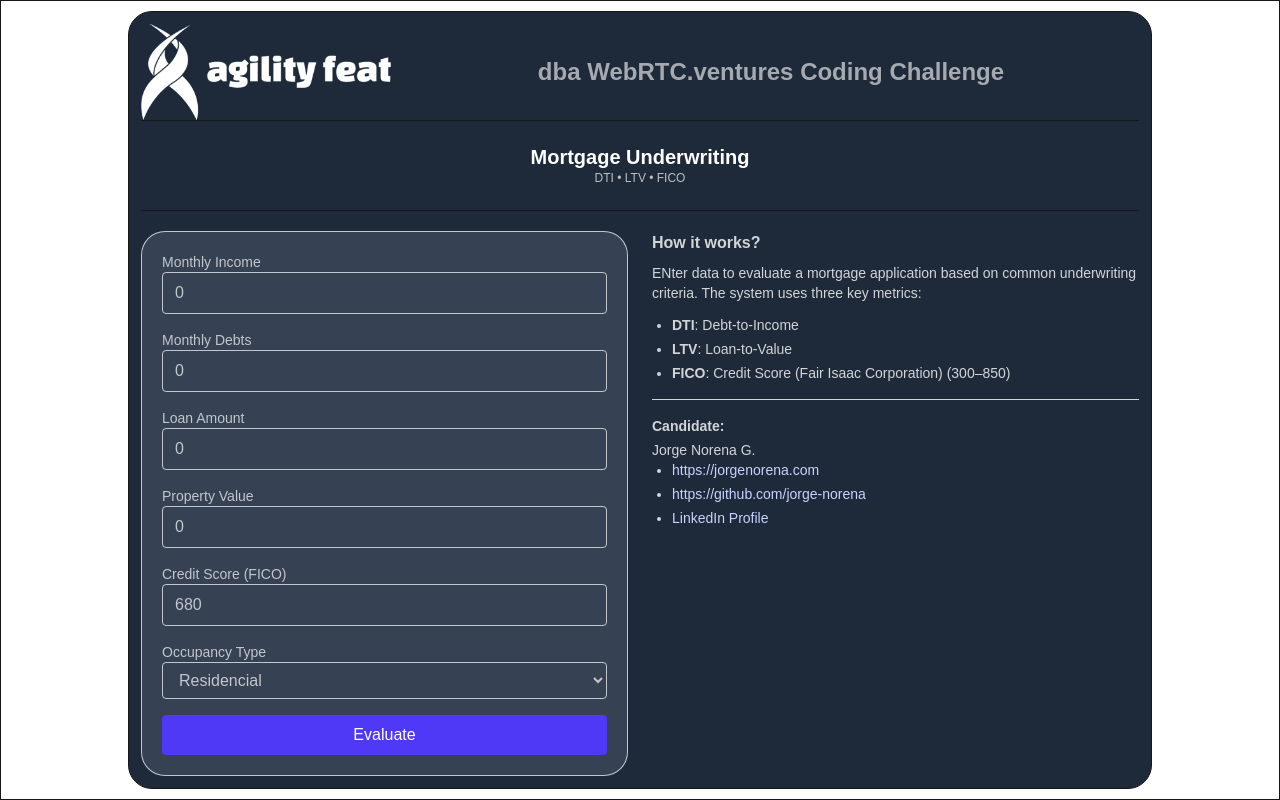
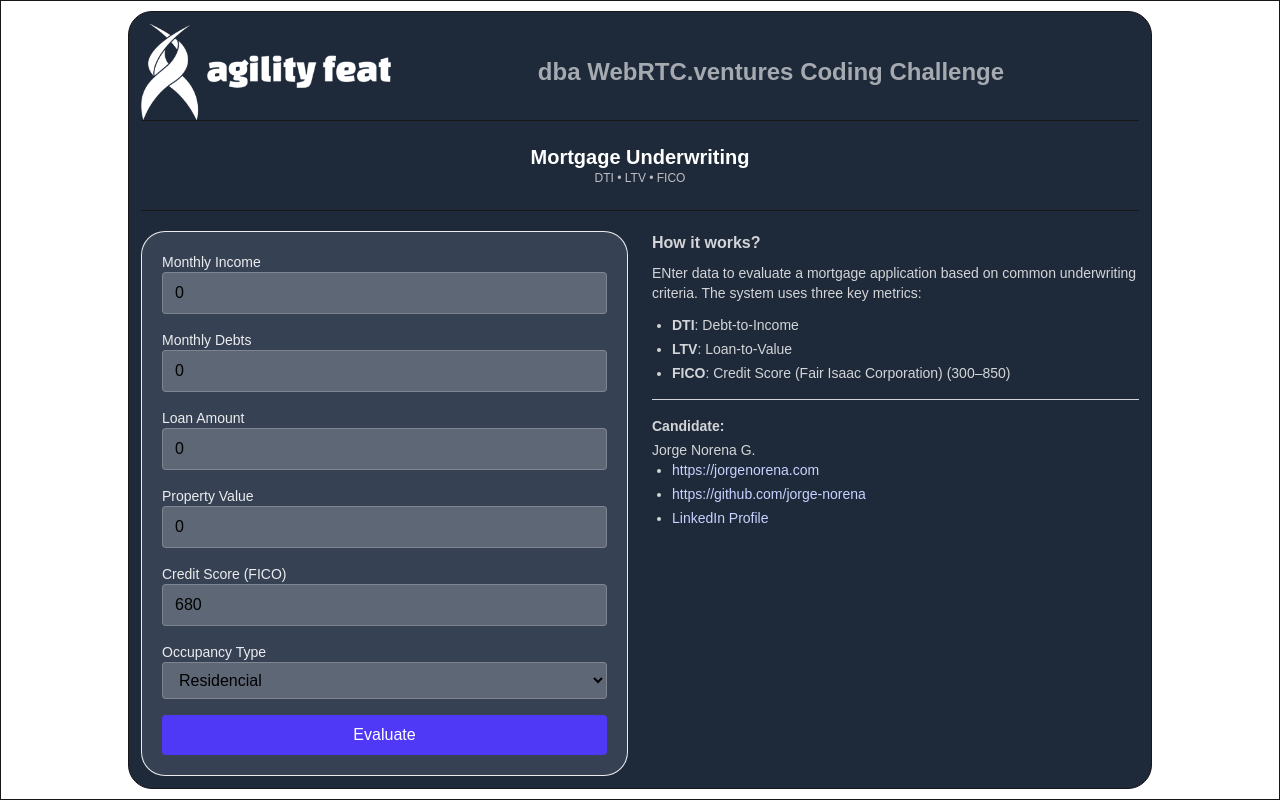
Before and after one commit to jorge-norena/mortgage-calculator, a Next.js app: page / in a window 1280 px wide. Built offline with nearby package versions, Linux system fonts and the light colour scheme.

Commit message:
Borrower Form Validation

```diff
--- a/components/BorrowerForm.tsx
+++ b/components/BorrowerForm.tsx
@@ -1,11 +1,13 @@
 "use client";
 
-import { useState } from "react";
+import { useMemo, useState } from "react";
 import { BorrowerInput } from "@/lib/types";
 
 interface BorrowerFormProps {
   onSubmit: (data: BorrowerInput) => void;
 }
+
+type FieldErrors = Partial<Record<keyof BorrowerInput, string>>;
 
 export default function BorrowerForm({ onSubmit }: BorrowerFormProps) {
   const [formData, setFormData] = useState<BorrowerInput>({
@@ -17,90 +19,198 @@ export default function BorrowerForm({ onSubmit }: BorrowerFormProps) {
     occupancy: "Residencial",
   });
 
+  const [errors, setErrors] = useState<FieldErrors>({});
+
+  // Basic validation function
+  const validate = (i: BorrowerInput): FieldErrors => {
+    const e: FieldErrors = {};
+    if (!(i.monthlyIncome > 0)) e.monthlyIncome = "Income must be > 0";
+    if (!(i.monthlyDebts >= 0)) e.monthlyDebts = "Debts must be ≥ 0";
+    if (!(i.loanAmount > 0)) e.loanAmount = "Loan must be > 0";
+    if (!(i.propertyValue > 0)) e.propertyValue = "Value must be > 0";
+    if (!(Number.isFinite(i.fico) && i.fico >= 300 && i.fico <= 850)) {
+      e.fico = "FICO must be between 300 and 850";
+    }
+
+    return e;
+  };
+
+  const hasErrors = useMemo(() => Object.keys(errors).length > 0, [errors]);
+
   const handleChange = (
     e: React.ChangeEvent<HTMLInputElement | HTMLSelectElement>
   ) => {
     const { name, value } = e.target;
-    setFormData((prev) => ({
-      ...prev,
+    const next = {
+      ...formData,
       [name]: name === "occupancy" ? value : Number(value),
-    }));
+    } as BorrowerInput;
+
+    setFormData(next);
+    // Hot validation
+    setErrors(validate(next));
   };
 
   const handleSubmit = (e: React.FormEvent) => {
     e.preventDefault();
+    const v = validate(formData);
+    setErrors(v);
+    if (Object.keys(v).length) return;
     onSubmit(formData);
   };
+
+  const inputBase =
+    "w-full border rounded px-3 py-2 bg-white/20 text-black placeholder-black/40";
+  const invalid = "border-red-500 ring-1 ring-red-400";
+  const label = "block text-sm font-medium";
+  const help = "text-xs text-red-400 mt-1";
+
+  const err = (k: keyof BorrowerInput) =>
+    errors[k] ? <p className={help}>{errors[k]}</p> : null;
 
   return (
     <form
       onSubmit={handleSubmit}
-      className="grid gap-4 border bg-gray-700 p-5 rounded-3xl text-white/70"
+      className="grid gap-4 border bg-gray-700 p-5 rounded-3xl text-white/90"
+      noValidate
     >
       <div>
-        <label className="block text-sm font-medium">Monthly Income</label>
+        <label htmlFor="monthlyIncome" className={label}>
+          Monthly Income
+        </label>
         <input
+          id="monthlyIncome"
           type="number"
           name="monthlyIncome"
+          inputMode="decimal"
           value={formData.monthlyIncome}
           onChange={handleChange}
-          className="w-full border rounded px-3 py-2"
+          className={`${inputBase} ${
+            errors.monthlyIncome ? invalid : "border-white/20"
+          }`}
+          min={0}
+          step="500"
+          placeholder="e.g., 10000"
         />
+        {errors.monthlyIncome && (
+          <p id="income-error" className={help}>
+            {errors.monthlyIncome}
+          </p>
+        )}
       </div>
 
       <div>
-        <label className="block text-sm font-medium">Monthly Debts</label>
+        <label htmlFor="monthlyDebts" className={label}>
+          Monthly Debts
+        </label>
         <input
+          id="monthlyDebts"
           type="number"
           name="monthlyDebts"
+          inputMode="decimal"
           value={formData.monthlyDebts}
           onChange={handleChange}
-          className="w-full border rounded px-3 py-2"
+          className={`${inputBase} ${
+            errors.monthlyDebts ? invalid : "border-white/20"
+          }`}
+          min={0}
+          step="500"
+          placeholder="e.g., 3000"
         />
+        {errors.monthlyDebts && (
+          <p id="debts-error" className={help}>
+            {errors.monthlyDebts}
+          </p>
+        )}
       </div>
 
       <div>
-        <label className="block text-sm font-medium">Loan Amount</label>
+        <label htmlFor="loanAmount" className={label}>
+          Loan Amount
+        </label>
         <input
+          id="loanAmount"
           type="number"
           name="loanAmount"
+          inputMode="decimal"
           value={formData.loanAmount}
           onChange={handleChange}
-          className="w-full border rounded px-3 py-2"
+          className={`${inputBase} ${
+            errors.loanAmount ? invalid : "border-white/20"
+          }`}
+          min={0}
+          step="500"
+          placeholder="e.g., 250000"
         />
+        {errors.loanAmount && (
+          <p id="loan-error" className={help}>
+            {errors.loanAmount}
+          </p>
+        )}
       </div>
 
       <div>
-        <label className="block text-sm font-medium">Property Value</label>
+        <label htmlFor="propertyValue" className={label}>
+          Property Value
+        </label>
         <input
+          id="propertyValue"
           type="number"
           name="propertyValue"
+          inputMode="decimal"
           value={formData.propertyValue}
           onChange={handleChange}
-          className="w-full border rounded px-3 py-2"
+          className={`${inputBase} ${
+            errors.propertyValue ? invalid : "border-white/20"
+          }`}
+          min={0}
+          step="500"
+          placeholder="e.g., 320000"
         />
+        {errors.propertyValue && (
+          <p id="value-error" className={help}>
+            {errors.propertyValue}
+          </p>
+        )}
       </div>
 
       <div>
-        <label className="block text-sm font-medium">Credit Score (FICO)</label>
+        <label htmlFor="fico" className={label}>
+          Credit Score (FICO)
+        </label>
         <input
+          id="fico"
           type="number"
           name="fico"
           value={formData.fico}
           onChange={handleChange}
-          className="w-full border rounded px-3 py-2"
+          className={`${inputBase} ${
+            errors.fico ? invalid : "border-white/20"
+          }`}
           min={300}
           max={850}
+          step={1}
+          placeholder="300–850"
         />
+        {errors.fico && (
+          <p id="fico-error" className={help}>
+            {errors.fico}
+          </p>
+        )}
       </div>
 
       <div>
-        <label className="block text-sm font-medium">Occupancy Type</label>
+        <label htmlFor="occupancy" className={label}>
+          Occupancy Type
+        </label>
         <select
+          id="occupancy"
           name="occupancy"
           value={formData.occupancy}
           onChange={handleChange}
-          className="w-full border rounded px-3 py-2"
+          className={`${inputBase} ${
+            errors.occupancy ? invalid : "border-white/20"
+          }`}
         >
           <option value="Residencial">Residencial</option>
           <option value="Business">Business</option>
@@ -112,7 +222,8 @@ export default function BorrowerForm({ onSubmit }: BorrowerFormProps) {
 
       <button
         type="submit"
-        className="rounded bg-indigo-600 text-white py-2 hover:bg-indigo-700"
+        className="rounded bg-indigo-600 text-white py-2 hover:bg-indigo-700 disabled:opacity-60 disabled:cursor-not-allowed"
+        disabled={hasErrors}
       >
         Evaluate
       </button>
--- /dev/null
+++ b/lib/validation.ts
@@ -0,0 +1,21 @@
+import { BorrowerInput } from "./types";
+
+export type FieldErrors = Partial<Record<keyof BorrowerInput, string>>;
+
+// Minimal validation function
+export function validateBorrower(i: BorrowerInput): FieldErrors {
+  const errors: FieldErrors = {};
+  if (!(i.monthlyIncome > 0)) errors.monthlyIncome = "Income must be > 0";
+  if (!(i.monthlyDebts >= 0)) errors.monthlyDebts = "Debts must be ≥ 0";
+  if (!(i.loanAmount > 0)) errors.loanAmount = "Loan must be > 0";
+  if (!(i.propertyValue > 0)) errors.propertyValue = "Value must be > 0";
+  if (!(Number.isFinite(i.fico) && i.fico >= 300 && i.fico <= 850)) {
+    errors.fico = "FICO must be between 300 and 850";
+  }
+
+  return errors;
+}
+
+export function hasErrors(e: FieldErrors) {
+  return Object.keys(e).length > 0;
+}
```
